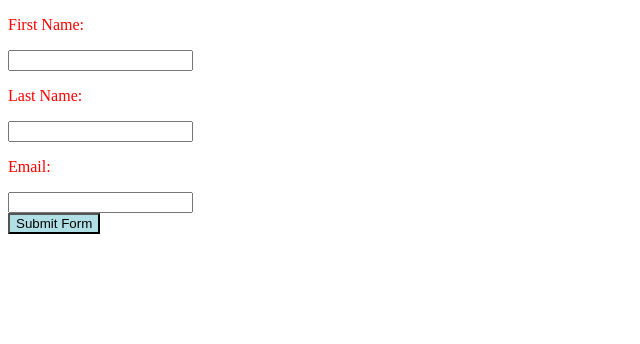
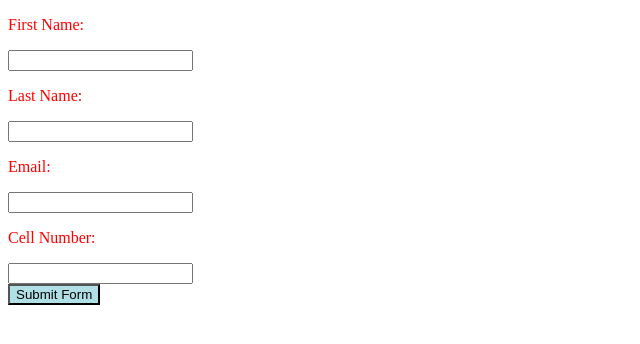
Before and after one commit to vusizani/TestProject, a plain HTML site: page index.html in a window 1280 px wide. Shown: the whole page, without its empty margins (0-640 px from the left). Drawn offline with Linux system fonts and the light colour scheme.

Commit message:
version_1.1

```diff
--- a/index.html
+++ b/index.html
@@ -16,6 +16,8 @@
         <input type="text" id="inputSurname"/>
         <p>Email: </p>
         <input type="text" id="inputEmail"/>
+        <p>Cell Number: </p>
+        <input type="text" id="inputNumber"/>
     </div>
     <div>
         <button type="button" id="myBtn">Submit Form</button>
```
